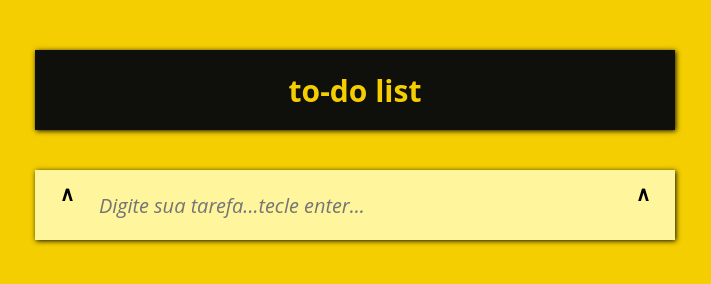
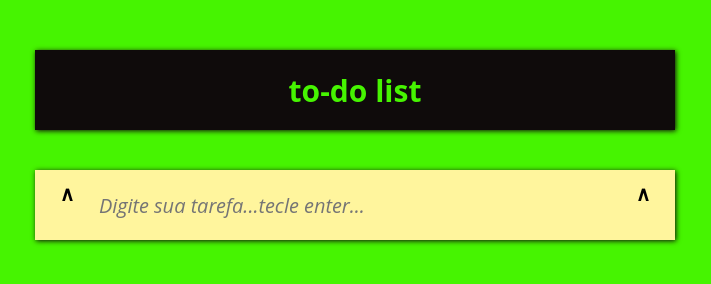
Before and after one commit to efcunha/to-do-list-dio, a plain HTML site: page index.html in a window 1280 px wide. Shown: the whole page, without its empty margins (285-996 px from the left). Drawn offline with Linux system fonts and the light colour scheme.

Commit message:
curso update

```diff
--- a/assets/css/style.css
+++ b/assets/css/style.css
@@ -1,6 +1,6 @@
 :root {
-    --primary-color: #F4CE01;
-    --secondary-color: #0F0F0B;
+    --primary-color: #46f401;
+    --secondary-color: #0f0b0b;
 }
 
 * {
```
